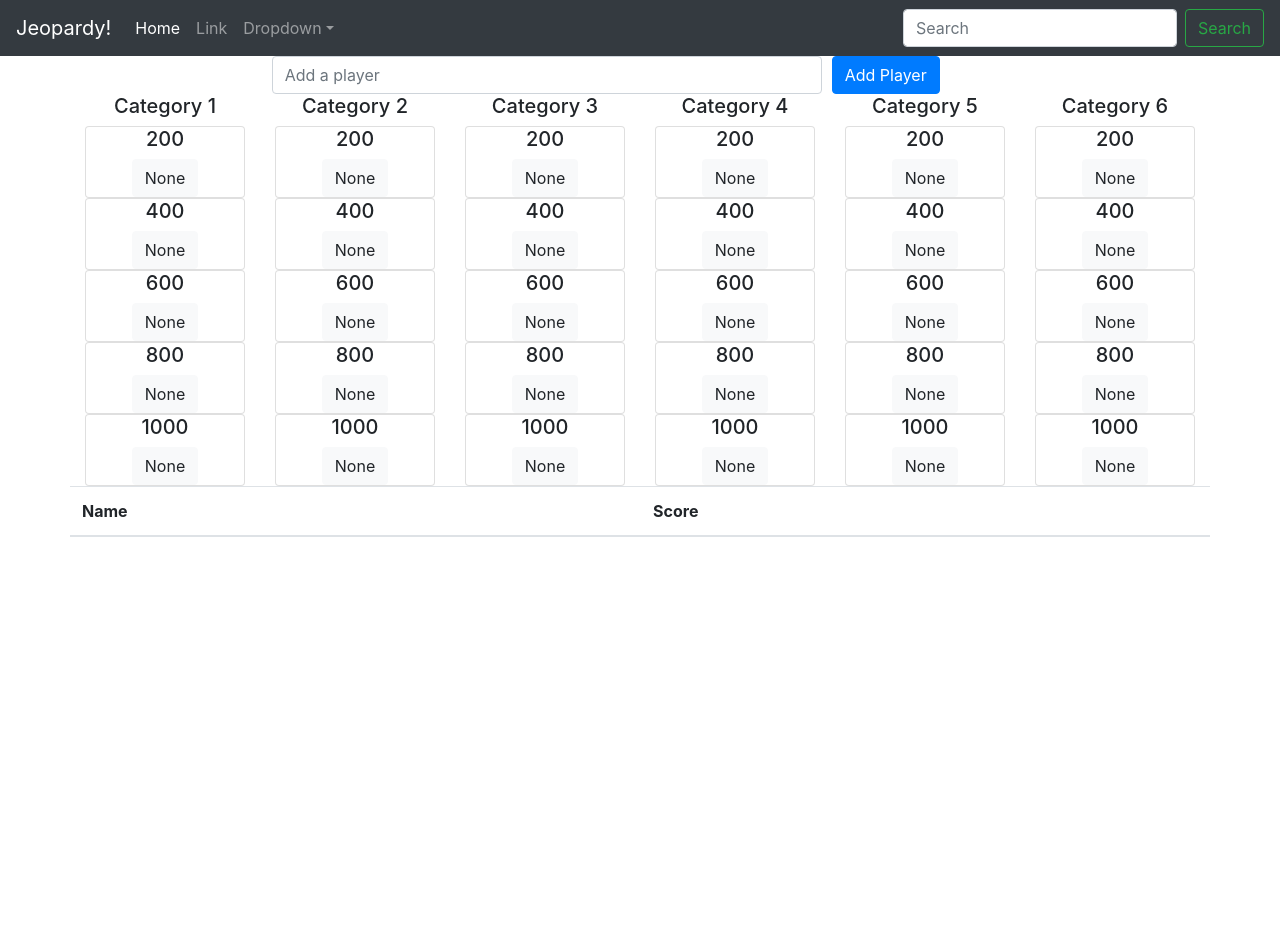
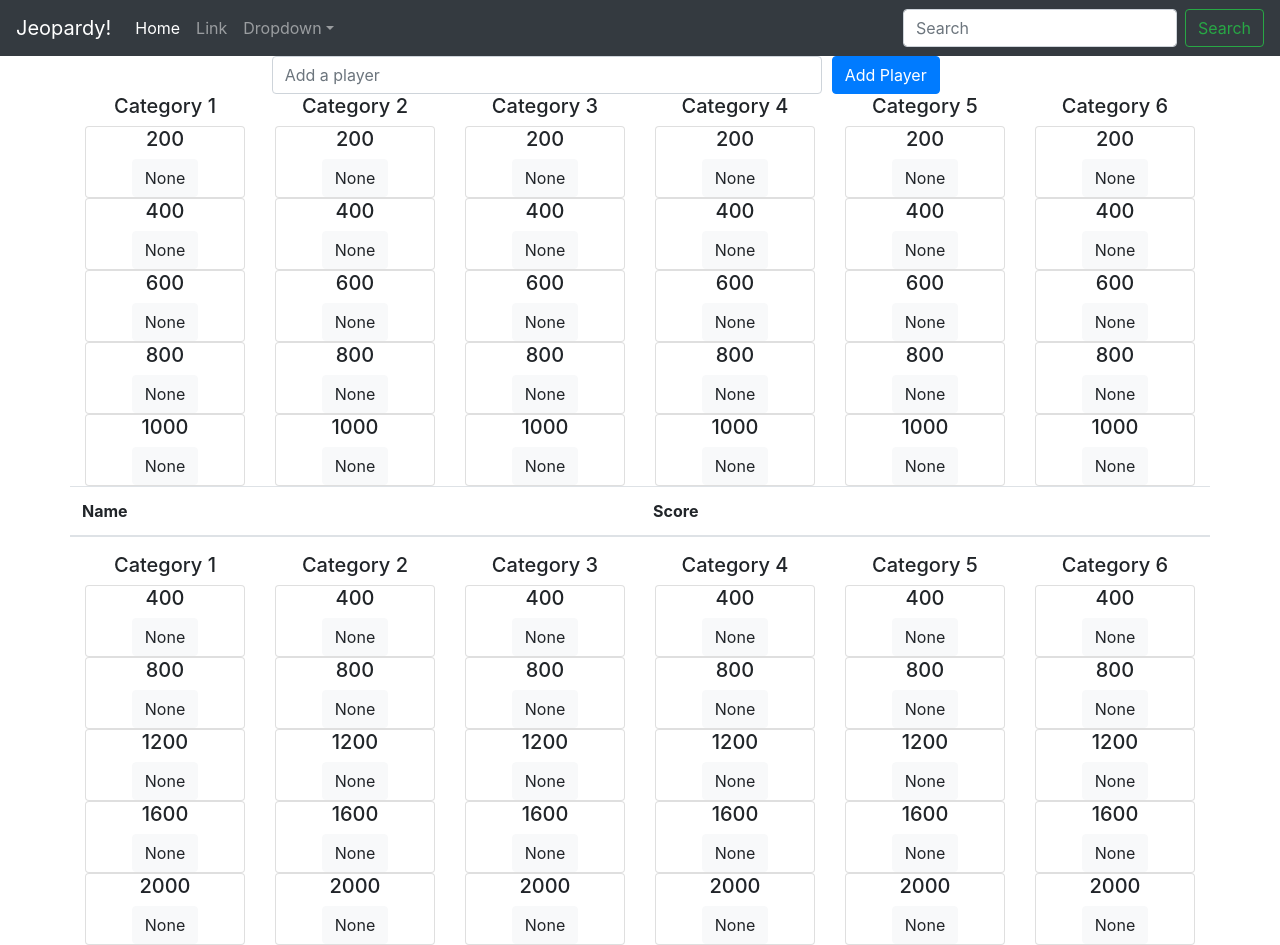
Before and after one commit to bstanton773/jeopardy, a React (Create React App) app: page / in a window 1280 px wide. Before the commit the page ends 800 px from the top, so only its background shows below. Built offline with nearby package versions, Linux system fonts and the light colour scheme.

Commit message:
Added Double Jeopardy

```diff
--- a/src/App.js
+++ b/src/App.js
@@ -1,14 +1,64 @@
 import React, { Component } from 'react';
 import Navigation from './Components/Navigation'
 import Board from './Components/Board'
+import DoubleJeopardy from './Components/DoubleJeopardy'
+
 import questions from './static/data/questions'
+import doubleclues from './static/data/doubleclues'
 
 class App extends Component {
+  constructor(){
+    super()
+
+    this.state = {
+      playerList: []
+    }
+  }
+
+  submitPlayer = e =>{
+    e.preventDefault();
+    const name = e.target.elements.name.value;
+    const score = 0;
+    const newPlayer = {
+      name,
+      score
+    };
+    e.target.elements.name.value = "";
+    name ? this.addPlayer(newPlayer) : alert('Invalid Player');
+  }
+
+  addPlayer = submittedPlayer => {
+    let players = this.state.playerList.slice(0);
+    players.push(submittedPlayer);
+
+    this.setState(({
+      playerList: players
+    }))
+  }
+
+  addScore = (e, points, player, id) => {
+
+    var currentPlayerList = this.state.playerList.slice(0);
+    currentPlayerList.forEach(e => { if(e.name === player){
+      e.score += Number.parseInt(points);
+    }});
+
+    this.setState({playerList: currentPlayerList});
+
+    const questionCard = document.getElementById(id)
+    questionCard.style.display = "none";
+  }
+
+  addScoreNone = (e, id) => {
+    const questionCard = document.getElementById(id)
+    questionCard.style.display = "none";
+  }
   render() {
     return (
       <div className="App">
         <Navigation />
-        <Board questions={questions}/>
+        <Board questions={questions} onAddScore={this.addScore} onAddScoreNone={this.addScoreNone} playerList={this.state.playerList} onSumbitPlayer={this.submitPlayer}/>
+        <DoubleJeopardy questions={doubleclues} onAddScore={this.addScore} onAddScoreNone={this.addScoreNone} playerList={this.state.playerList}/>
       </div>
     );
   }
--- a/src/Components/Board/index.js
+++ b/src/Components/Board/index.js
@@ -4,57 +4,11 @@ import PlayerScore from '../PlayerScore'
 
 
 export default class Board extends Component {
-  constructor(){
-    super()
-
-    this.state = {
-      playerList: []
-    }
-  }
-
-  submitPlayer = e =>{
-    e.preventDefault();
-    const name = e.target.elements.name.value;
-    const score = 0;
-    const newPlayer = {
-      name,
-      score
-    };
-    e.target.elements.name.value = "";
-    name ? this.addPlayer(newPlayer) : alert('Invalid Player');
-  }
-
-  addPlayer = submittedPlayer => {
-    let players = this.state.playerList.slice(0);
-    players.push(submittedPlayer);
-
-    this.setState(({
-      playerList: players
-    }))
-  }
-
-  addScore = (e, points, player, id) => {
-
-    var currentPlayerList = this.state.playerList.slice(0);
-    currentPlayerList.forEach(e => { if(e.name === player){
-      e.score += Number.parseInt(points);
-    }});
-
-    this.setState({playerList: currentPlayerList});
-
-    const questionCard = document.getElementById(id)
-    questionCard.style.display = "none";
-  }
-
-  addScoreNone = (e, id) => {
-    const questionCard = document.getElementById(id)
-    questionCard.style.display = "none";
-  }
 
   render() {
     return (
       <div className="container">
-        <form onSubmit={this.submitPlayer}>
+        <form onSubmit={this.props.onSumbitPlayer}>
           <div className="form-row">
             <div className="col-2"></div>
             <div className="col-6">
@@ -73,7 +27,7 @@ export default class Board extends Component {
           <div className="col-2"><h5 align="center">Category 4</h5></div>
           <div className="col-2"><h5 align="center">Category 5</h5></div>
           <div className="col-2"><h5 align="center">Category 6</h5></div>
-          {this.props.questions.map((question,key) => <QuestionItem question={question} key={question.id} players={this.state.playerList} onAddScore={this.addScore} onAddScoreNone={this.addScoreNone}/>)}
+          {this.props.questions.map((question,key) => <QuestionItem question={question} key={question.id} players={this.props.playerList} onAddScore={this.props.onAddScore} onAddScoreNone={this.props.onAddScoreNone}/>)}
         </div>
         <div className="row">
         <table className="table table-striped">
@@ -84,7 +38,7 @@ export default class Board extends Component {
             </tr>
           </thead>
           <tbody>
-          {this.state.playerList.map((player, key) => <PlayerScore player={player} key={key}/>)}
+          {this.props.playerList.map((player, key) => <PlayerScore player={player} key={key}/>)}
           </tbody>
         </table>
 
--- /dev/null
+++ b/src/Components/DoubleJeopardy/index.js
@@ -0,0 +1,20 @@
+import React, { Component } from 'react'
+import QuestionItem from '../QuestionItem'
+
+export default class DoubleJeopardy extends Component {
+  render() {
+    return (
+      <div className="container">
+        <div className="row">
+          <div className="col-2"><h5 align="center">Category 1</h5></div>
+          <div className="col-2"><h5 align="center">Category 2</h5></div>
+          <div className="col-2"><h5 align="center">Category 3</h5></div>
+          <div className="col-2"><h5 align="center">Category 4</h5></div>
+          <div className="col-2"><h5 align="center">Category 5</h5></div>
+          <div className="col-2"><h5 align="center">Category 6</h5></div>
+          {this.props.questions.map((question,key) => <QuestionItem question={question} key={question.id} players={this.props.playerList} onAddScore={this.props.onAddScore} onAddScoreNone={this.props.onAddScoreNone}/>)}
+        </div>
+      </div>
+    )
+  }
+}
--- /dev/null
+++ b/src/static/data/doubleclues.js
@@ -0,0 +1,184 @@
+const doubleclues = [
+  {
+    id: 31,
+    category: 1,
+    round: "Double Jeopardy!",
+    value: 400,
+  },
+  {
+    id: 32,
+    category: 2,
+    round: "Double Jeopardy!",
+    value: 400,
+  },
+  {
+    id: 33,
+    category: 3,
+    round: "Double Jeopardy!",
+    value: 400,
+  },
+  {
+    id: 34,
+    category: 4,
+    round: "Double Jeopardy!",
+    value: 400,
+  },
+  {
+    id: 35,
+    category: 5,
+    round: "Double Jeopardy!",
+    value: 400,
+  },
+  {
+    id: 36,
+    category: 6,
+    round: "Double Jeopardy!",
+    value: 400,
+  },
+  {
+    id: 37,
+    category: 1,
+    round: "Double Jeopardy!",
+    value: 800,
+  },
+  {
+    id: 38,
+    category: 2,
+    round: "Double Jeopardy!",
+    value: 800,
+  },
+  {
+    id: 39,
+    category: 3,
+    round: "Double Jeopardy!",
+    value: 800,
+  },
+  {
+    id: 40,
+    category: 4,
+    round: "Double Jeopardy!",
+    value: 800,
+  },
+  {
+    id: 41,
+    category: 5,
+    round: "Double Jeopardy!",
+    value: 800,
+  },
+  {
+    id: 42,
+    category: 6,
+    round: "Double Jeopardy!",
+    value: 800,
+  },
+  {
+    id: 43,
+    category: 1,
+    round: "Double Jeopardy!",
+    value: 1200,
+  },
+  {
+    id: 44,
+    category: 2,
+    round: "Double Jeopardy!",
+    value: 1200,
+  },
+  {
+    id: 45,
+    category: 3,
+    round: "Double Jeopardy!",
+    value: 1200,
+  },
+  {
+    id: 46,
+    category: 4,
+    round: "Double Jeopardy!",
+    value: 1200,
+  },
+  {
+    id: 47,
+    category: 5,
+    round: "Double Jeopardy!",
+    value: 1200,
+  },
+  {
+    id: 48,
+    category: 6,
+    round: "Double Jeopardy!",
+    value: 1200,
+  },
+  {
+    id: 49,
+    category: 1,
+    round: "Double Jeopardy!",
+    value: 1600,
+  },
+  {
+    id: 50,
+    category: 2,
+    round: "Double Jeopardy!",
+    value: 1600,
+  },
+  {
+    id: 51,
+    category: 3,
+    round: "Double Jeopardy!",
+    value: 1600,
+  },
+  {
+    id: 52,
+    category: 4,
+    round: "Double Jeopardy!",
+    value: 1600,
+  },
+  {
+    id: 53,
+    category: 5,
+    round: "Double Jeopardy!",
+    value: 1600,
+  },
+  {
+    id: 54,
+    category: 6,
+    round: "Double Jeopardy!",
+    value: 1600,
+  },
+  {
+    id: 55,
+    category: 1,
+    round: "Double Jeopardy!",
+    value: 2000,
+  },
+  {
+    id: 56,
+    category: 2,
+    round: "Double Jeopardy!",
+    value: 2000,
+  },
+  {
+    id: 57,
+    category: 3,
+    round: "Double Jeopardy!",
+    value: 2000,
+  },
+  {
+    id: 58,
+    category: 4,
+    round: "Double Jeopardy!",
+    value: 2000,
+  },
+  {
+    id: 59,
+    category: 5,
+    round: "Double Jeopardy!",
+    value: 2000,
+  },
+  {
+    id: 60,
+    category: 6,
+    round: "Double Jeopardy!",
+    value: 2000,
+  },
+];
+
+export default doubleclues;
```
